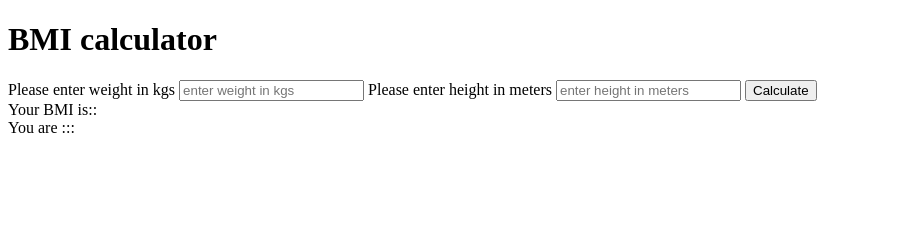
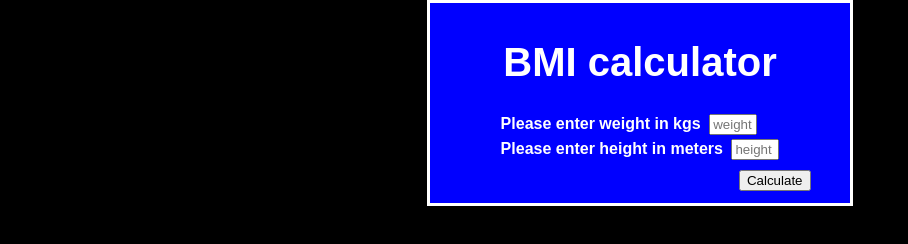
Before and after one commit to sups-world/BMI-calculator, a plain HTML site: page index.html in a window 1280 px wide. Shown: the whole page, without its empty margins (0-908 px from the left). Drawn offline with Linux system fonts and the light colour scheme.

Commit message:
styling completed

```diff
--- a/index.html
+++ b/index.html
@@ -4,21 +4,42 @@
     <meta charset="UTF-8" />
     <meta name="viewport" content="width=device-width, initial-scale=1.0" />
     <title>BMI calculator</title>
+    <link rel="stylesheet" href="style.css" />
     <link rel="shortcut icon" href="#" />
   </head>
   <body>
     <div class="container">
       <div><h1>BMI calculator</h1></div>
       <form id="myForm">
-        <label for="weight">Please enter weight in kgs</label>
-        <input type="text" name="weight" placeholder="enter weight in kgs" />
-        <label for="height">Please enter height in meters</label>
-        <input type="text" name="height" placeholder="enter height in meters" />
+        <div>
+          <label for="weight" class="label-wh"
+            >Please enter weight in kgs</label
+          >
+          <input
+            type="text"
+            name="weight"
+            placeholder="weight"
+            class="hw-input"
+          />
+        </div>
+        <div>
+          <label for="height" class="label-wh"
+            >Please enter height in meters</label
+          >
+          <input
+            type="text"
+            name="height"
+            placeholder="height"
+            class="hw-input"
+          />
+        </div>
         <button type="submit">Calculate</button>
       </form>
+      <div class="final">
+        <div class="result" id="result"></div>
+        <div class="category" id="category"></div>
+      </div>
     </div>
-    <div class="result" id="result">Your BMI is::</div>
-    <div id="category">You are :::</div>
     <script src="index.js"></script>
   </body>
 </html>
--- a/index.js
+++ b/index.js
@@ -17,11 +17,11 @@ formElement.addEventListener("submit", (e) => {
 
     const bmi = calculateBmi(height, weight);
 
-    resultElement.innerText = `Your BMI is::${bmi}`;
+    resultElement.innerText = `Your BMI is:::::::${bmi}`;
 
     const cat = calcCat(bmi);
     //   console.log(cat);
-    categoryElement.innerText = `You are::: ${cat}`;
+    categoryElement.innerText = `Health Status :::${cat}`;
     formElement.reset();
   } catch (error) {
     console.log(error);
--- /dev/null
+++ b/style.css
@@ -0,0 +1,47 @@
+body {
+  margin: 0;
+  background-color: black;
+  color: white;
+  font-family: sans-serif;
+}
+
+.container {
+  margin: 0 auto;
+
+  padding: 10px;
+  border: 3px solid white;
+  display: flex;
+  flex-direction: column;
+  justify-content: center;
+  align-items: center;
+  background-color: blue;
+  width: 100%;
+  max-width: 400px;
+  height: auto;
+}
+
+h1 {
+  font-size: 40px;
+}
+
+.label-wh {
+  margin: 2px;
+  font-weight: bold;
+}
+
+button {
+  margin-top: 8px;
+  margin-left: 85%;
+}
+
+.final {
+  margin-top: 2px;
+  margin-left: 25%;
+  font-weight: bold;
+}
+
+.hw-input {
+  margin: 2px 2px;
+  width: 100%;
+  max-width: 40px;
+}
```
